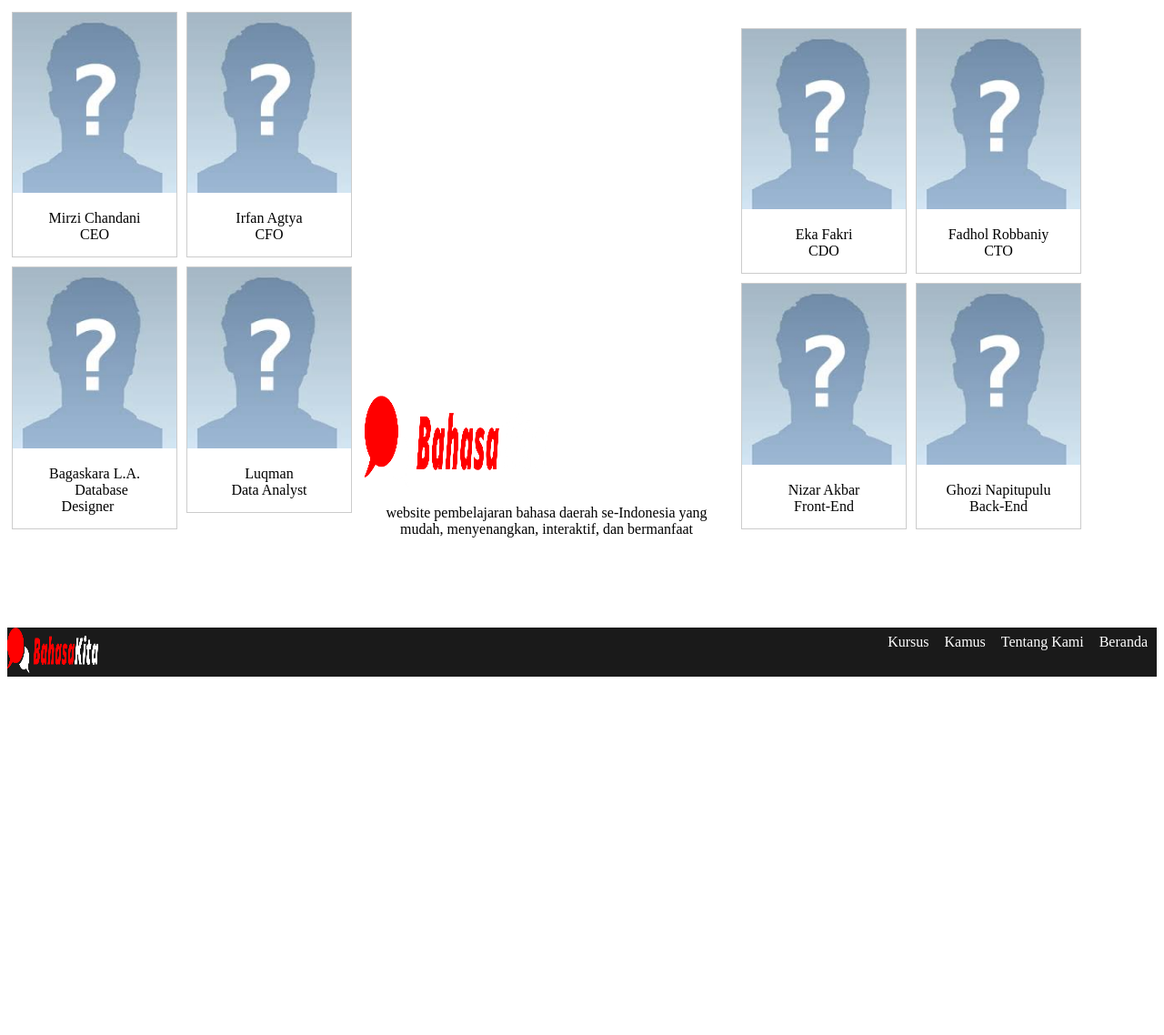
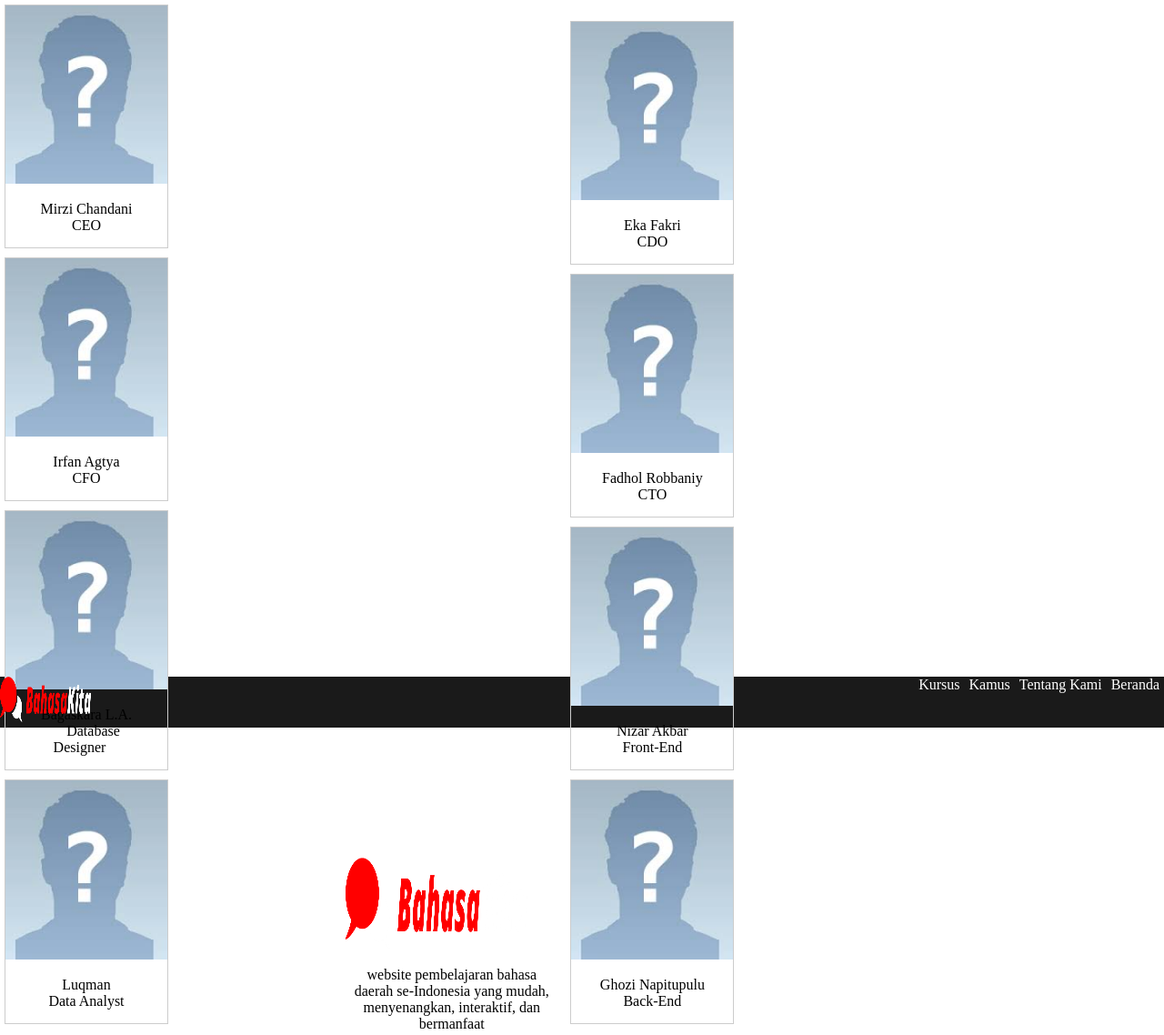
Before and after one commit to irfanagtya/bahasakita, a PHP site: page /about-us.html in a window 1280 px wide. Shown: the whole page at 91% size. Before the commit the page ends 744 px from the top, so only its background shows below. Run offline with PHP 8.4, Linux system fonts and the light colour scheme.

Commit message:
style versi 3

```diff
--- a/style/style.css
+++ b/style/style.css
@@ -1,5 +1,16 @@
+* {
+	box-sizing:border-box;
+}
+html,body{
+	height:100%;
+	padding:0;
+	margin:0;
+
+}
 section {
 	display:block;
+	height:93%;
+	width:100%;
 }
 div.img {
 	margin:5px;
@@ -9,6 +20,7 @@ div.img {
 }
 div.img:hover {
 	border: 1px solid #777;
+	box-sizing:border-box;
 }
 div.img img {
 	width:100%;
@@ -23,52 +35,44 @@ span.jabatan {
 	text-align:center;
 }
 div.explanation {
-	width:400px;
 	height:200px;
 	border:solid 5px white;
+	box-sizing:border-box;
 }
 div.section1 {
 	display:inline-block;
+	width:29%;
+
 }
 div.section2 {
 	display:inline-block;
+	width:19%;
+
 }
 div.subsection2first {
-	margin-top:30px;
-	margin-bottom:30px;
-<!--	height:30%;  -->
-	border:solid 5px white;
-	display:block;
+
 }
 div.subsection2second {
-<!--	padding-top:50px;
-	padding-bottom:50px; -->
-<!--	height:30%; -->
-	border:solid 5px white;
-	display:block;
+
 }
 div.subsection3third {
-	margin-top:30px;
-	margin-bottom:30px;
-<!--	height:30%;  -->
-border:solid 5px white;
-display:block;
 
 }
 div.section3 {
 	display:inline-block;
+	width:29%;
+
 }
 p.introduction {
 	text-align:center;
+	width:100%;
 
 }
-img {
-	margin-left:auto;
-	margin-right:auto;
-}
+
 nav {
 	padding-top:0;
-	display:block;
+	padding-bottom:0;
+	height:7%;
 }
 
 .clearfix {
@@ -78,12 +82,13 @@ nav {
 	margin:0;
 	padding:0;
 	background:#1a1a1a;
+
 }
 nav a {
 	text-decoration:none;
 	display:block;
-    margin:2px 5px 5px 2px;
-    padding:5px;
+    margin-left:5px;
+    margin-right:5px;
 	float:right;
 	color:white;
 
```
